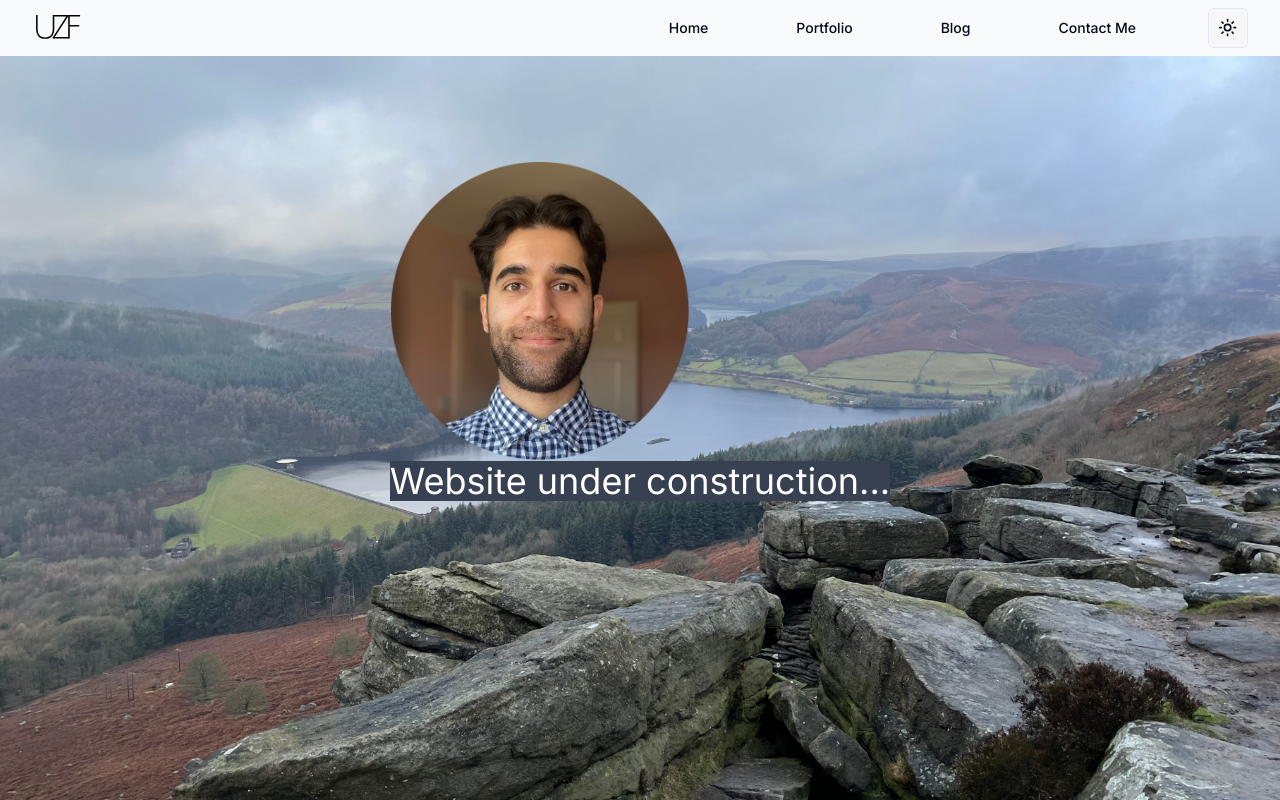
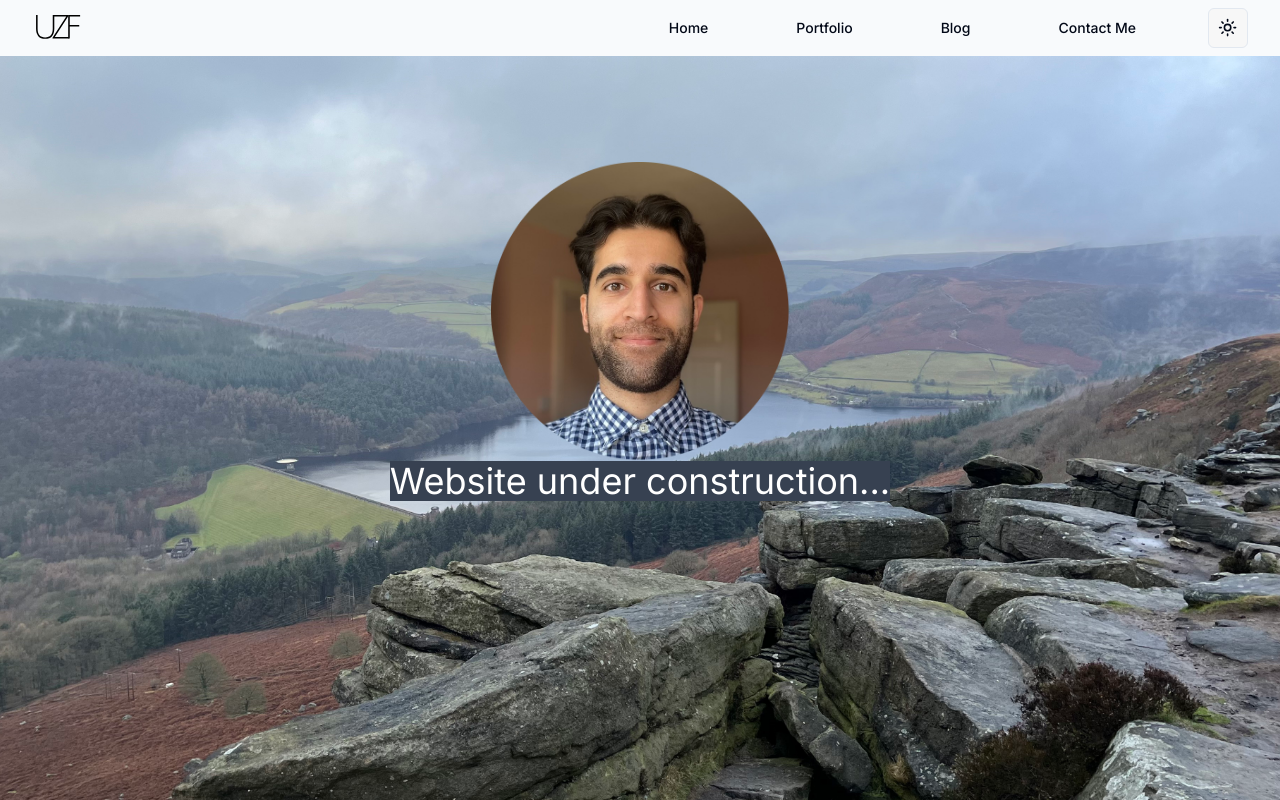
Before and after one commit to Skoomar/umar-farooqi, a Next.js app: page / in a window 1280 px wide. Built offline with nearby package versions, Linux system fonts and the light colour scheme.

Commit message:
Remove set default dark mode option to light for now. Centre portrait image

```diff
--- a/src/app/layout.tsx
+++ b/src/app/layout.tsx
@@ -21,11 +21,10 @@ export default function RootLayout({ children }: Readonly<{ children: React.Reac
             <body>
                 <ThemeProvider
                     attribute="class"
-                    defaultTheme="system"
+                    defaultTheme="light"
                     enableSystem
                     disableTransitionOnChange
                 >
-                    {/* TODO: should <NavMenu> be in here?*/}
                     <NavMenu />
                     {children}
                 </ThemeProvider>
--- a/src/components/AboutMe/AboutMe.tsx
+++ b/src/components/AboutMe/AboutMe.tsx
@@ -3,7 +3,7 @@ import Image from "next/image";
 const AboutMe = () => (
     <div className="bg-green-400 h-full w-full flex justify-center items-center">
         <div className="z-10">
-            <Image className="mt-40" src="/portrait.png" width={300} height={300} alt="Portrait" />
+            <Image className="mt-40 mx-auto" src="/portrait.png" width={300} height={300} alt="Portrait" />
             <h1 className="bg-gray-700 text-white text-4xl">Website under construction...</h1>
         </div>
         <Image className="object-cover" src="/reservoir.jpeg" fill alt="Portrait of author" />
--- a/src/components/NavMenu/LightDarkToggle.tsx
+++ b/src/components/NavMenu/LightDarkToggle.tsx
@@ -30,9 +30,10 @@ const LightDarkToggle = () => {
                 <DropdownMenuItem onClick={() => setTheme("dark")}>
                     Dark
                 </DropdownMenuItem>
-                <DropdownMenuItem onClick={() => setTheme("system")}>
-                    System
-                </DropdownMenuItem>
+                {/* TODO: Remove this if you end up not needing it */}
+                {/*<DropdownMenuItem onClick={() => setTheme("system")}>*/}
+                {/*    System*/}
+                {/*</DropdownMenuItem>*/}
             </DropdownMenuContent>
         </DropdownMenu>
     )
```
